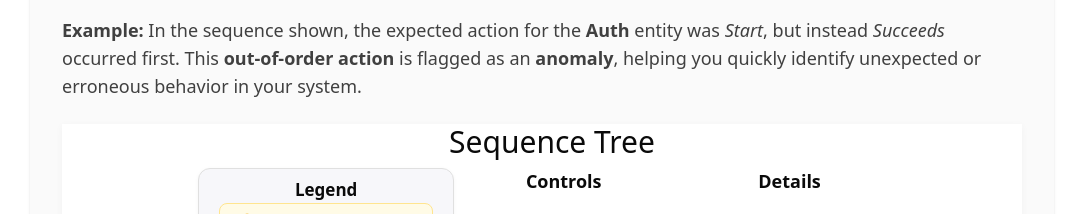
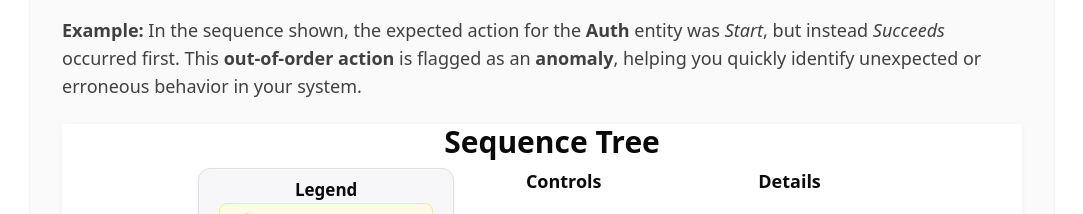
Before and after one commit to LeiMa0324/KRONE_Demo, a React (Vite) app: page / in a window 1280 px wide. Shown: the part 2320-2534 px from the top of the page, without its empty margins (98-1181 px from the left). Built offline with nearby package versions, Linux system fonts and the light colour scheme.

Commit message:
Slight visual tweak to Sequence Tree

```diff
--- a/src/components/sequence_tree.tsx
+++ b/src/components/sequence_tree.tsx
@@ -1021,7 +1021,7 @@ export const SequenceTree: React.FC<SequenceTreeProps> = ({
                             gap: 12,
                             alignItems: "center",
                     }}>
-                        <h1 className="text-3xl mb-2 text-center">Sequence Tree</h1>
+                        <h1 className="text-3xl mb-2 text-center font-bold">Sequence Tree</h1>
 
                         <div style={{
                             display: "flex",
```
